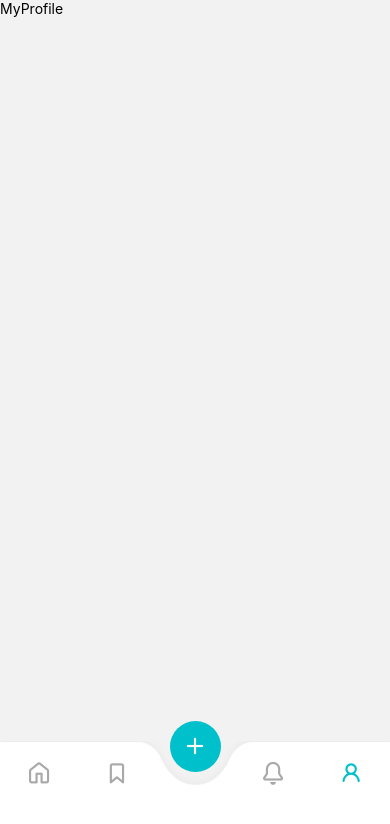
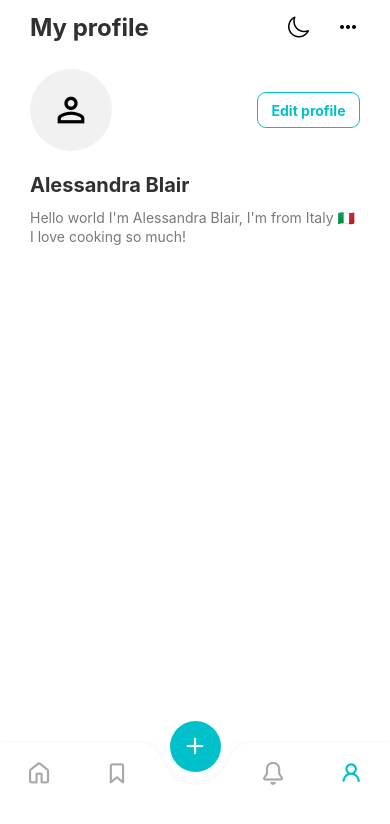
Before and after one commit to georgetk/Recipes-App, a React Native app: screen /MY_PROFILE in a window 390 px wide. Shown: the top 824 px of the page. Built offline with nearby package versions, Linux system fonts and the light colour scheme; no server answers.

Commit message:
Profile screen done

```diff
--- a/src/components/PrimaryButton/index.tsx
+++ b/src/components/PrimaryButton/index.tsx
@@ -12,13 +12,11 @@ type TPrimaryButton = {
   onPress: () => void;
 };
 
-const PrimaryButton: React.FC<TPrimaryButton> = ({text, onPress}) => {
-  return (
-    <Pressable style={styles.container} onPress={onPress}>
-      <Caption text={text} styling={styles.captionText} />
-    </Pressable>
-  );
-};
+const PrimaryButton: React.FC<TPrimaryButton> = ({text, onPress}) => (
+  <Pressable style={styles.container} onPress={onPress}>
+    <Caption text={text} styling={styles.captionText} />
+  </Pressable>
+);
 
 const styles = StyleSheet.create({
   container: {
--- /dev/null
+++ b/src/components/SecondaryButton/index.tsx
@@ -0,0 +1,38 @@
+import React from 'react';
+import {Pressable, StyleSheet, ViewStyle} from 'react-native';
+import {
+  getNormalizedSizeWithPlatformOffset,
+  getNormalizedVerticalSizeWithPlatformOffset,
+} from '../../utils/scaling';
+import {APP_COLORS} from '../../constants';
+import BodyText from '../BodyText';
+
+type TSecondaryButton = {
+  text: string;
+  onPress?: () => void;
+  styling: ViewStyle;
+};
+
+export const SecondaryButton: React.FC<TSecondaryButton> = ({
+  text,
+  onPress = () => {},
+  styling,
+}) => (
+  <Pressable style={[styles.container, styling]} onPress={onPress}>
+    <BodyText text={text} styling={styles.captionText} />
+  </Pressable>
+);
+
+const styles = StyleSheet.create({
+  container: {
+    width: '100%',
+    height: getNormalizedVerticalSizeWithPlatformOffset(36),
+    borderRadius: getNormalizedSizeWithPlatformOffset(10),
+    backgroundColor: APP_COLORS.WHITE,
+    justifyContent: 'center',
+    alignItems: 'center',
+    borderWidth: getNormalizedSizeWithPlatformOffset(2),
+    borderColor: APP_COLORS.PRIMARY_COLOR,
+  },
+  captionText: {fontWeight: 'bold', color: APP_COLORS.PRIMARY_COLOR},
+});
--- a/src/components/index.tsx
+++ b/src/components/index.tsx
@@ -22,6 +22,7 @@ import {HeaderBarBackIconAndDots} from './HeaderBarBackIconAndDots';
 import {HeaderBarTextAndIcon} from './HeaderBarTextAndIcon';
 import {RecipeImageBackground} from './RecipeImageBackground';
 import {BoxContainer} from './BoxContainer';
+import {SecondaryButton} from './SecondaryButton';
 
 export {
   MainViewContainer,
@@ -48,4 +49,5 @@ export {
   HeaderBarTextAndIcon,
   RecipeImageBackground,
   BoxContainer,
+  SecondaryButton,
 };
--- a/src/constants/appTexts.ts
+++ b/src/constants/appTexts.ts
@@ -14,4 +14,9 @@ export const APP_TEXTS = {
   TODAY: 'Today',
   NEW_RECIPE: 'New recipe!',
   RANDOM_RECIPE: 'Tap to see a random recipe.',
+  MY_PROFILE: 'My profile',
+  EDIT_PROFILE: 'Edit profile',
+  USER_NAME: 'Alessandra Blair',
+  USER_INTRO:
+    "Hello world I'm Alessandra Blair, I'm from Italy 🇮🇹 I love cooking so much!",
 };
--- a/src/screens/MyProfile/index.tsx
+++ b/src/screens/MyProfile/index.tsx
@@ -1,8 +1,54 @@
 import React from 'react';
-import {Text} from 'react-native';
+import {
+  BodyText,
+  ContainerWithHorizontalMargin,
+  HeaderBarContainer,
+  LargeTitle,
+  MainViewContainer,
+  SecondaryButton,
+  Title,
+} from '../../components';
+import {APP_COLORS, APP_TEXTS} from '../../constants';
+import Ionicons from 'react-native-vector-icons/Ionicons';
+import MaterialCommunityIcons from 'react-native-vector-icons/MaterialCommunityIcons';
 
-const MyProfile = () => {
-  return <Text>MyProfile</Text>;
+import {View} from 'react-native';
+import {styles} from './styles';
+
+export const MyProfile: React.FC = () => {
+  return (
+    <MainViewContainer>
+      <ContainerWithHorizontalMargin setFlex>
+        <HeaderBarContainer>
+          <LargeTitle text={APP_TEXTS.MY_PROFILE} />
+          <View style={styles.headerIconsContainer}>
+            <Ionicons name="moon-outline" size={24} color={APP_COLORS.BLACK} />
+            <MaterialCommunityIcons
+              name="dots-horizontal"
+              color={APP_COLORS.BLACK}
+              size={24}
+            />
+          </View>
+        </HeaderBarContainer>
+
+        <View style={styles.profileImageAndButtonContainer}>
+          <View style={styles.imageContainer}>
+            <MaterialCommunityIcons
+              name="account-outline"
+              size={40}
+              color={APP_COLORS.BLACK}
+            />
+          </View>
+          <SecondaryButton
+            text={APP_TEXTS.EDIT_PROFILE}
+            styling={styles.editProfileButton}
+          />
+        </View>
+
+        <Title text={APP_TEXTS.USER_NAME} />
+
+        <BodyText text={APP_TEXTS.USER_INTRO} styling={styles.userIntroText} />
+      </ContainerWithHorizontalMargin>
+    </MainViewContainer>
+  );
 };
-
-export default MyProfile;
--- /dev/null
+++ b/src/screens/MyProfile/styles.ts
@@ -0,0 +1,37 @@
+import {StyleSheet} from 'react-native';
+import {
+  getNormalizedSizeWithPlatformOffset,
+  getNormalizedVerticalSizeWithPlatformOffset,
+} from '../../utils/scaling';
+import {APP_COLORS} from '../../constants';
+
+export const styles = StyleSheet.create({
+  headerIconsContainer: {
+    flexDirection: 'row',
+    alignItems: 'center',
+    width: '25%',
+    justifyContent: 'space-between',
+    paddingVertical: getNormalizedSizeWithPlatformOffset(10),
+    paddingLeft: getNormalizedSizeWithPlatformOffset(10),
+  },
+  profileImageAndButtonContainer: {
+    flexDirection: 'row',
+    alignItems: 'center',
+    justifyContent: 'space-between',
+    marginVertical: getNormalizedSizeWithPlatformOffset(20),
+  },
+  imageContainer: {
+    width: getNormalizedSizeWithPlatformOffset(80),
+    height: getNormalizedSizeWithPlatformOffset(80),
+    borderRadius: getNormalizedSizeWithPlatformOffset(40),
+    justifyContent: 'center',
+    alignItems: 'center',
+    backgroundColor: APP_COLORS.BOX_BG,
+  },
+  editProfileButton: {width: getNormalizedSizeWithPlatformOffset(100)},
+  userIntroText: {
+    fontWeight: '400',
+    color: APP_COLORS.NEUTRAL_TEXT_COLOR,
+    marginVertical: getNormalizedVerticalSizeWithPlatformOffset(10),
+  },
+});
--- a/src/screens/Notifications/index.tsx
+++ b/src/screens/Notifications/index.tsx
@@ -19,7 +19,7 @@ import {useQuery} from '@tanstack/react-query';
 import {useNavigateToRecipeDetails} from '../../hooks';
 import {useIsFocused} from '@react-navigation/native';
 
-export const Notifications = () => {
+export const Notifications: React.FC = () => {
   const [startFetching, setStartFetching] = useState(false);
   const isFocused = useIsFocused();
   const handleNavigation = useNavigateToRecipeDetails();
```
Also changed, not shown: src/navigation/index.tsx (+4 -5 lines).
